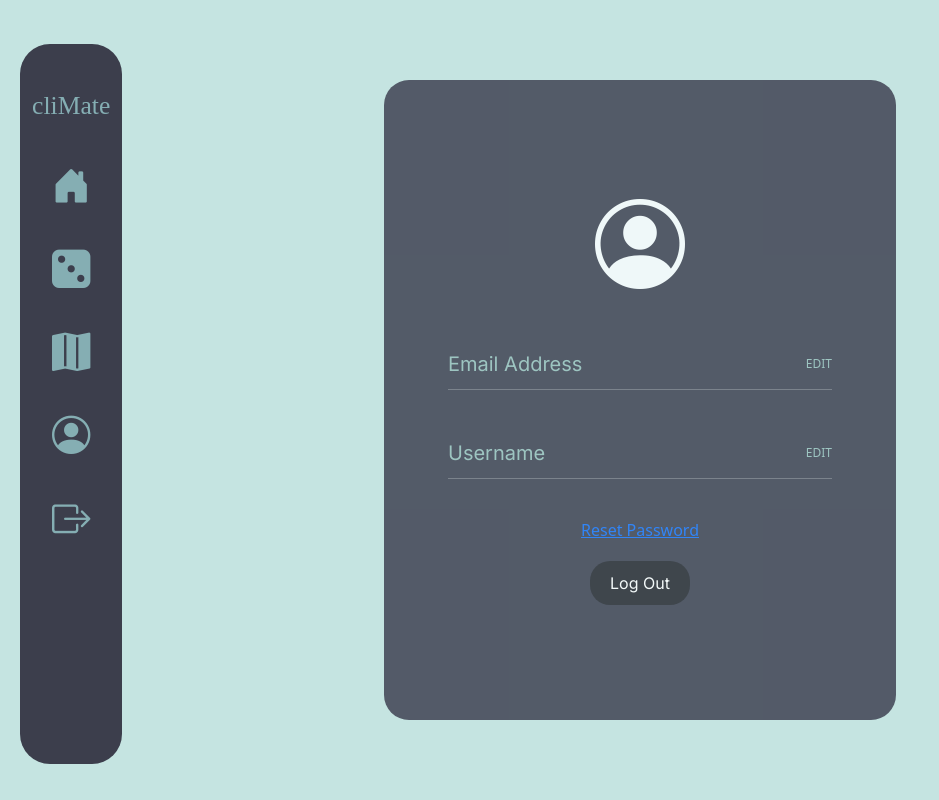
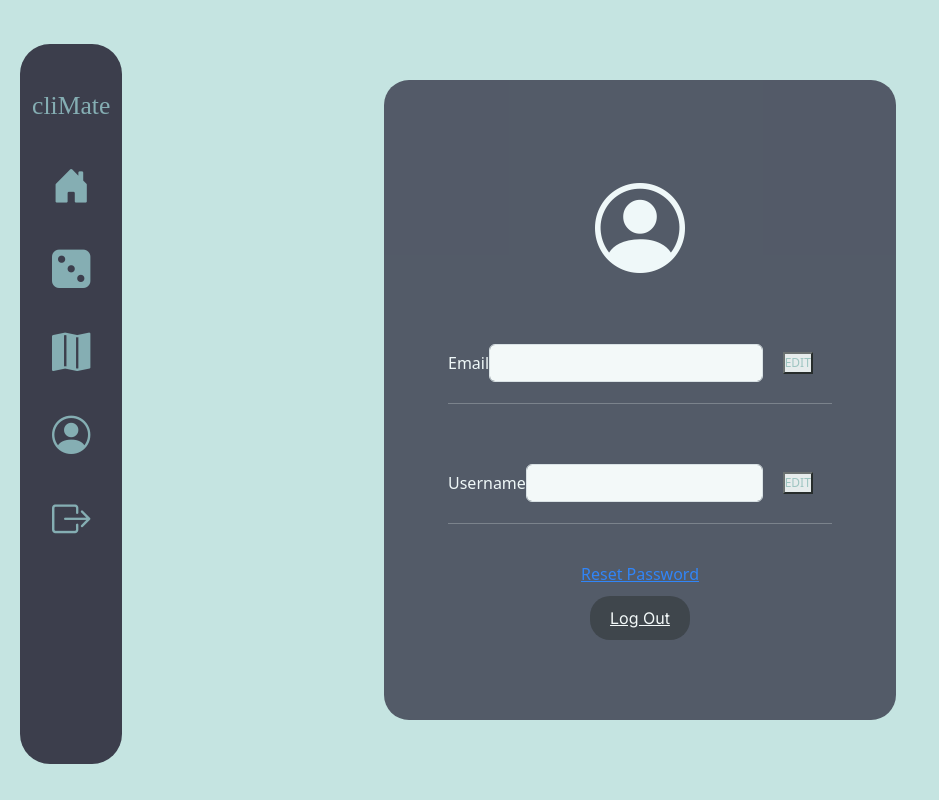
Before and after one commit to SequentialEntropy/SoftwareEng888, a React (Vite) app in the folder application/: page /profile in a window 1280 px wide. Shown: the whole page, without its empty margins (0-939 px from the left). Built offline with nearby package versions, Linux system fonts and the light colour scheme; no server answers; a web font is replaced by a local one.

Commit message:
Updated profile page and added reset password page

```diff
--- a/application/src/App.jsx
+++ b/application/src/App.jsx
@@ -18,6 +18,7 @@ import Profile from "./pages/Profile"
 import ProtectedRoute from "./components/ProtectedRoute"
 import Landing from "./pages/Landing"
 import Map from "./pages/Map"
+import ResetPassword from "./pages/ResetPassword"
 
 /**
  * Logout Component
@@ -71,6 +72,7 @@ function App() {
                 <Route path="/register" element={<RegisterAndLogout />}/>
                 <Route path="/profile" element={<Profile />}/>
                 <Route path="/map" element={<Map />}/>
+                <Route path="/reset-password" element={<ResetPassword />}/>
 
                 {/* Catch-all route for 404 pages */}
                 <Route path="*" element={<NotFound />}/>
--- a/application/src/pages/Profile.jsx
+++ b/application/src/pages/Profile.jsx
@@ -57,23 +57,33 @@ function Board() {
                 <h1 className={styles.profile_name}>{user.username}</h1>
             </div>
 
+
              <div className={styles.profile_info}>
+
+                <form>
+
                     <div className={styles.info_row}>
-                    <span className={styles.label}>Email Address</span>
-                    <span className={styles.edit}>EDIT</span>
+                        <label for="email">Email</label>
+                        <input type="text" class="form-control" id="email" placeholder={user.username}></input>
+                        <button className={styles.edit}>EDIT</button>
                     </div>
                     <hr className={styles.line} />
 
                     <div className={styles.info_row}>
-                    <span className={styles.label}>Username</span>
-                    <span className={styles.edit}>EDIT</span>
+                        <label for="username">Username</label>
+                        <input type="text" class="form-control" id="username" placeholder={user.username}></input>
+                        <button className={styles.edit}>EDIT</button>
                     </div>
                     <hr className={styles.line} />
+                </form>
+
+
             </div>
 
-            <a href="{% url 'password_change' %}" class="reset_password">Reset Password</a>
 
-            <button className={styles.logout_btn}>Log Out</button>
+            <a href="reset-password">Reset Password</a>
+
+            <a href="logout" className={styles.logout_btn}>Log Out</a>
         </div>
 
         </div>
--- /dev/null
+++ b/application/src/pages/ResetPassword.jsx
@@ -0,0 +1,30 @@
+
+
+function ResetPassword(){
+    return (
+        <div>
+        <h1> Reset Password </h1>
+        <form>
+            <div class="form-group">
+                <label for="new-password">New Password</label>
+                <input type="form-control" id="new-password" placeholder="Enter new password"></input>
+            </div>
+
+            <div class="form-group">
+                <label for="confirm-new-password">Confirm New Password</label>
+                <input type="form-control" id="confirm-new-password" placeholder="Confirm new password"></input>
+            </div>
+
+            <button type="submit">Save Changes</button>
+
+        </form>
+
+        </div>
+    )
+
+
+
+
+}
+
+export default ResetPassword
```
Lines whose indentation alone changed are shown as unchanged.
